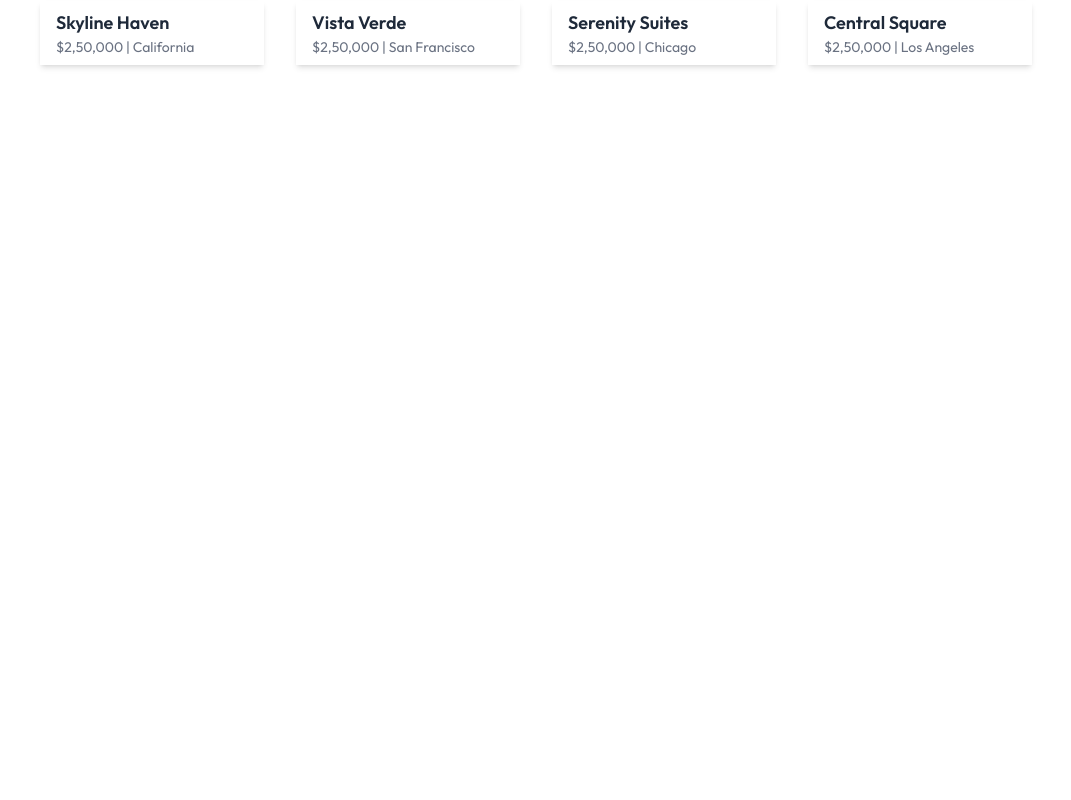
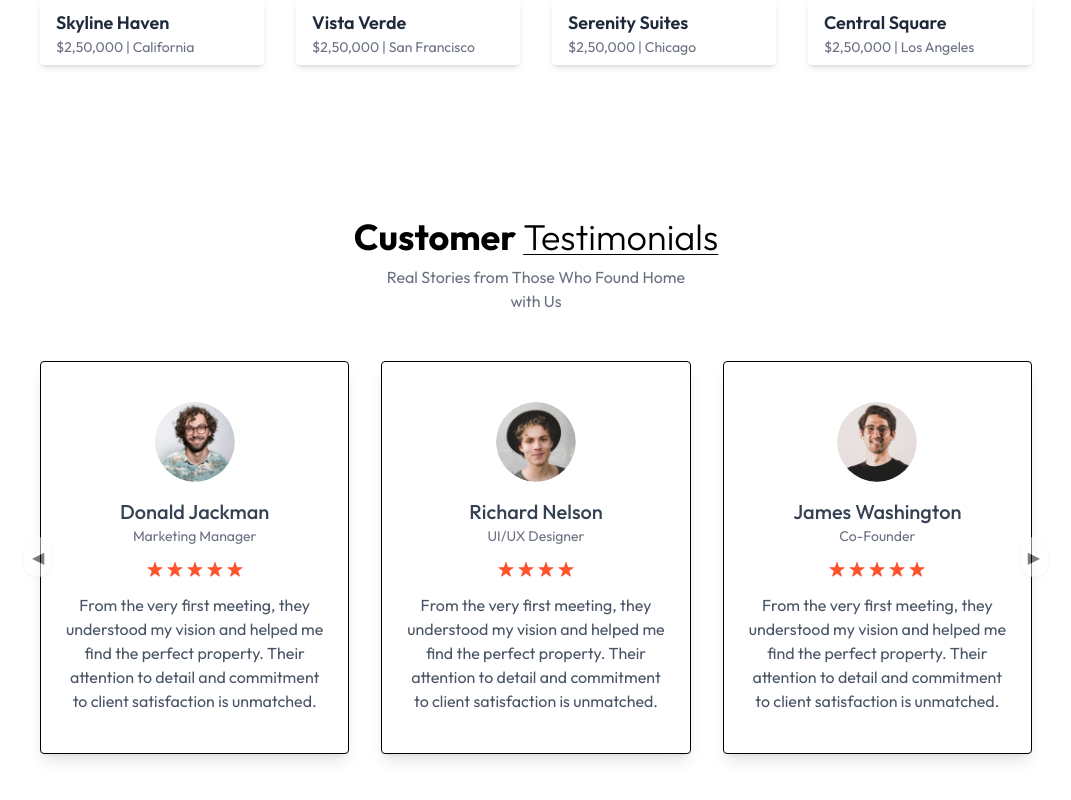
Before and after one commit to arunpanigrahi93/Real_Estate_App, a React (Vite) app: page / in a window 1280 px wide. Shown: the part 2314-3114 px from the top of the page, without its empty margins (104-1175 px from the left). Before the commit the page ends 2491 px from the top, so only its background shows below. Built offline with nearby package versions, Linux system fonts and the light colour scheme.

Commit message:
Testiomonails section

```diff
--- a/src/App.jsx
+++ b/src/App.jsx
@@ -1,6 +1,7 @@
 import About from "./components/About";
 import Header from "./components/Header";
 import Projects from "./components/Projects";
+import Testimonials from "./components/Testimonails";
 
 const App = () => {
   return (
@@ -8,6 +9,7 @@ const App = () => {
       <Header />
       <About />
       <Projects />
+      <Testimonials />
     </div>
   );
 };
--- a/src/components/Projects.jsx
+++ b/src/components/Projects.jsx
@@ -1,9 +1,29 @@
-import React, { useState } from "react";
+import React, { useState, useEffect } from "react";
 import { assets, projectsData } from "../assets/assets";
 
 const Projects = () => {
   const [currentIndex, setCurrentIndex] = useState(0);
-  const cardsToShow = 4; // fixed 4 cards visible
+  const [cardsToShow, setCardsToShow] = useState(4); // default desktop
+
+  // ✅ Handle responsive cardsToShow
+  useEffect(() => {
+    const updateCardsToShow = () => {
+      if (window.innerWidth < 640) {
+        setCardsToShow(1); // mobile
+      } else if (window.innerWidth < 1024) {
+        setCardsToShow(2); // tablet
+      } else if (window.innerWidth < 1280) {
+        setCardsToShow(3); // small desktop
+      } else {
+        setCardsToShow(4); // large desktop
+      }
+    };
+
+    updateCardsToShow();
+    window.addEventListener("resize", updateCardsToShow);
+
+    return () => window.removeEventListener("resize", updateCardsToShow);
+  }, []);
 
   const nextProject = () => {
     setCurrentIndex((prevIndex) =>
@@ -62,17 +82,15 @@ const Projects = () => {
             <div
               key={index}
               className="relative flex-shrink-0"
-              style={{ width: `${100 / cardsToShow}%` }} // 👈 fix width so exactly 4 fit
+              style={{ width: `${100 / cardsToShow}%` }} // responsive width
             >
               <div className="p-4">
-                {" "}
-                {/* spacing inside card */}
                 <img
                   src={project.image}
                   alt={project.title}
-                  className="w-full h-auto mb-6"
+                  className="w-full h-auto mb-6 rounded-lg shadow"
                 />
-                <div className="bg-white px-4 py-2 shadow-md">
+                <div className="bg-white px-4 py-2 shadow-md rounded">
                   <h2 className="text-lg font-semibold text-gray-800">
                     {project.title}
                   </h2>
--- /dev/null
+++ b/src/components/Testimonails.jsx
@@ -0,0 +1,109 @@
+import React, { useState, useEffect } from "react";
+import { testimonialsData, assets } from "../assets/assets";
+
+const Testimonials = () => {
+  const [currentIndex, setCurrentIndex] = useState(0);
+  const [visibleCards, setVisibleCards] = useState(3);
+
+  // ✅ Update visible cards on screen resize
+  useEffect(() => {
+    const updateCardsToShow = () => {
+      if (window.innerWidth < 640) {
+        setVisibleCards(1); // mobile
+      } else if (window.innerWidth < 1024) {
+        setVisibleCards(2); // tablet
+      } else {
+        setVisibleCards(3); // desktop
+      }
+    };
+
+    updateCardsToShow();
+    window.addEventListener("resize", updateCardsToShow);
+    return () => window.removeEventListener("resize", updateCardsToShow);
+  }, []);
+
+  const handleNext = () => {
+    if (currentIndex < testimonialsData.length - visibleCards) {
+      setCurrentIndex((prev) => prev + 1);
+    }
+  };
+
+  const handlePrev = () => {
+    if (currentIndex > 0) {
+      setCurrentIndex((prev) => prev - 1);
+    }
+  };
+
+  return (
+    <div
+      className="container mx-auto py-10 lg:px-32 w-full overflow-hidden min-h-screen scroll-mt-24"
+      id="Testimonials"
+    >
+      <h1 className="text-2xl sm:text-4xl font-bold mb-2 text-center">
+        Customer{" "}
+        <span className="underline underline-offset-4 decoration-1 font-light">
+          Testimonials
+        </span>
+      </h1>
+      <p className="text-center text-gray-500 mb-12 max-w-80 mx-auto">
+        Real Stories from Those Who Found Home with Us
+      </p>
+
+      {/* Carousel wrapper */}
+      <div className="relative">
+        <div
+          className="flex transition-transform duration-500 ease-in-out"
+          style={{
+            transform: `translateX(-${currentIndex * (100 / visibleCards)}%)`,
+            width: `${(testimonialsData.length / visibleCards) * 100}%`,
+          }}
+        >
+          {testimonialsData.map((testimonial, index) => (
+            <div
+              key={index}
+              className="w-full sm:w-1/2 lg:w-1/3 flex-shrink-0 px-4"
+            >
+              <div className="border shadow-lg rounded px-6 py-10 text-center h-full bg-white">
+                <img
+                  className="w-20 h-20 rounded-full mx-auto mb-4"
+                  src={testimonial.image}
+                  alt={testimonial.alt}
+                />
+                <h2 className="text-xl text-gray-700 font-medium">
+                  {testimonial.name}
+                </h2>
+                <p className="text-gray-500 mb-4 text-sm">
+                  {testimonial.title}
+                </p>
+                <div className="flex justify-center gap-1 text-red-500 mb-4">
+                  {Array.from({ length: testimonial.rating }).map((_, i) => (
+                    <img key={i} src={assets.star_icon} alt="star" />
+                  ))}
+                </div>
+                <p className="text-gray-600">{testimonial.text}</p>
+              </div>
+            </div>
+          ))}
+        </div>
+
+        {/* Prev & Next buttons */}
+        <button
+          onClick={handlePrev}
+          disabled={currentIndex === 0}
+          className="absolute left-0 top-1/2 -translate-y-1/2 bg-white p-2 rounded-full shadow disabled:opacity-50"
+        >
+          ◀
+        </button>
+        <button
+          onClick={handleNext}
+          disabled={currentIndex >= testimonialsData.length - visibleCards}
+          className="absolute right-0 top-1/2 -translate-y-1/2 bg-white p-2 rounded-full shadow disabled:opacity-50"
+        >
+          ▶
+        </button>
+      </div>
+    </div>
+  );
+};
+
+export default Testimonials;
```
